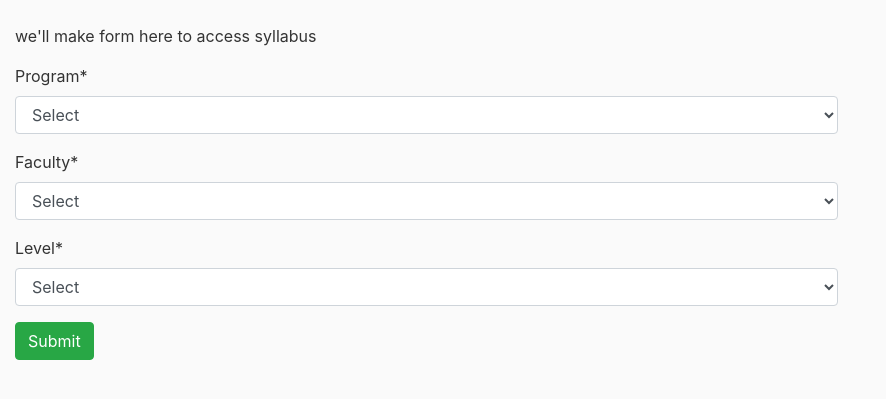
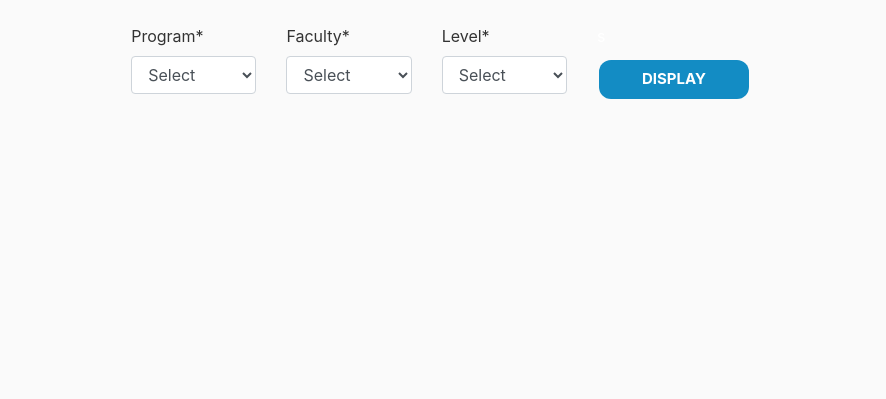
Before and after one commit to iamsims/SyllabusRepo, a Django app: page /syllabus/ in a window 1280 px wide. Shown: the part 56-455 px from the top of the page, without its empty margins (0-886 px from the left). Run offline with Django 3.2, Linux system fonts and the light colour scheme; tables that the repository leaves empty hold one stand-in row (values such as "Sample post"); some libraries are stand-ins or nearby versions.

Commit message:
Tables added

```diff
--- a/syllabus/admin.py
+++ b/syllabus/admin.py
@@ -1,5 +1,5 @@
 from django.contrib import admin
-from .models import Faculty,Level,Program,Subject,Syllabus,Specification
+from .models import Topic,Faculty,Level,Program,Subject,Syllabus,Specification
 # Register your models here.
 
 #so that this will show in admin page
@@ -9,3 +9,4 @@ admin.site.register(Level)
 admin.site.register(Syllabus)
 admin.site.register(Program)
 admin.site.register(Specification)
+admin.site.register(Topic)
--- a/syllabus/models.py
+++ b/syllabus/models.py
@@ -39,6 +39,12 @@ class Specification(models.Model):
         return (self.program.__str__() +self.faculty.__str__()+self.level.__str__())
 
 
+class Topic(models.Model):
+    title = models.CharField(max_length=100)
+
+    def __str__(self):
+        return self.title
+
 class Subject(models.Model):
     class Meta:
         verbose_name_plural='Subject'
@@ -56,6 +62,7 @@ class Subject(models.Model):
     theory_duration_hours = models.DecimalField(max_digits=2,decimal_places=1, null=True, blank=True)
     practical_duration_hours = models.DecimalField(max_digits=2,decimal_places=1, null=True, blank=True)
     exam_type = models.CharField(choices=choices.EXAM_TYPE_CHOICES,max_length=20, default='Theory')
+    topics = models.ManyToManyField(Topic)
     #Fculty.year, Program#because smae  b=subject in different programs , with different marks
 
     def __str__(self):
--- a/syllabus/static/syllabus/main.css
+++ b/syllabus/static/syllabus/main.css
@@ -82,3 +82,24 @@ body {
   .account-heading {
     font-size: 2.5rem;
   }
+
+  button{
+    background-color:green;
+    border: none;
+    color: white;
+    text-align: center;
+    /* display: inline-block; */
+    font-size: 16px;
+    margin: 4px 2px;
+    cursor: pointer;
+  }
+ .nav-bar {
+    display: table;
+    margin-right: auto;
+    margin-left: auto;
+  }
+  #query{
+      position:absolute;
+      top:20px;
+      left:0;
+  }
--- a/syllabus/templates/syllabus/home.html
+++ b/syllabus/templates/syllabus/home.html
@@ -3,19 +3,93 @@
 
 
 {%block content%}
-<p>we'll make form here to access syllabus </p>
-<form action="" method="POST" autocomplete="off">
-    {%csrf_token%}
-    {{form|crispy}}
-    <button type="submit" class="btn btn-success">Submit</button>
-</form>
- {%if check.condn %}
-    {%for key in name%}
-        <li>{{key}}</li>
-    {%endfor%}
-{%endif%}
+<!-- <p>we'll make form here to access syllabus </p> -->
+ <div class ="nav-bar">
+    <form action="" method="POST" autocomplete="off">
+        {%csrf_token%}
+        <div class ="row">
+            <div class ="col-md-3">
+                {{form.program|as_crispy_field}}
+            </div>
+            <div class ="col-md-3">
+                {{form.faculty|as_crispy_field}}
+            </div>
+            <div class ="col-md-3">
+                {{form.level|as_crispy_field}}
+            </div>
+            <div class="col-md-2 col-xs-2 col-sm-2 active" ; height: 100%;">
+                <label for="save btn btn-default" style="color:white">s</label><br>
+                <center style="height: 100%; ">
+                    <button type="submit" class="save btn btn-default" name= "process_btn" value="switching groups" style="border-radius:12px;cursor:pointer;color:#ffffff;background-color:#138cc4;border: none;font-size: 15px;width:150px; font-weight: bold; vertical-align: top;padding:8px;">DISPLAY</button>
+        <!--
+            <button id="btn-export" type="submit" class="save btn btn-default" name= "word_btn" value="switching groups" style="font-size: 15px; font-weight: bold; vertical-align: top; margin-top: 2% ;" onclick="PrintElem('a');">Export</button> -->
+                </center>
+            </div>
+            <!-- <div class ="col-md-1">
+            <form>
+                <label for="query" style="color:white">s</label><br>
+                <input type="text" id="query" name="qry" placeholder="Search.." ><br>
+            </form>
+            </div> -->
+        </div>
+    </form>
+</div>
+<br>
+<br>
+<br>
+<div id ='a'>
+    {%if check.condn%}
+        <center><div>
+        <table border=1 class="top_table" style="border: 1px solid #ddd;border-collapse: collapse;margin-left:20px;">
+        <thead>
 
-{%if user.is_authenticated%}
+    <tr>
+
+        <th width="15dp" id="code" style="font-weight: bold; font-size: 14px; text-align: center; padding-left: 3px; padding-right: 3px;border: 1px solid #ddd;font-family: Open Sans; color:#666666;"> Subject Name</th>
+        <th width="25dp" style="font-weight: bold; font-size: 14px; text-align: center; padding-left: 3px; padding-right: 3px;border: 1px solid #ddd;font-family: Open Sans;color:#666666;">Type
+        </th>
+        <th width="15%" style="font-weight: bold; font-size: 14px; text-align: center;padding-left: 3px; padding-right: 3px;border: 1px solid #ddd;font-family: Open Sans;color:#666666;">Exam<br>Type
+        </th>
+        <th width="10%" style="font-weight: bold; font-size: 14px; text-align: center;padding-left: 3px; padding-right: 3px;border: 1px solid #ddd;font-family: Open Sans;color:#666666;">Total <br/>Hours
+        </th>
+        <th width="10%" style="font-weight: bold; font-size: 14px; text-align: center;padding-left: 3px; padding-right: 3px;border: 1px solid #ddd;font-family: Open Sans;color:#666666;">Theory <br/> Total
+        </th>
+        <th width="10%" style="font-weight: bold; font-size: 14px; text-align: center;padding-left: 3px; padding-right: 3px;border: 1px solid #ddd;font-family: Open Sans;color:#666666;">Practical <br/> Total
+        </th>
+        <th width="10%" style="font-weight: bold; font-size: 14px; text-align: center;padding-left: 3px; padding-right: 3px;border: 1px solid #ddd;font-family: Open Sans;color:#666666;"> Total
+        </th>
+    </tr>
+        </thead>
+
+        {%for key in dic_list%}
+
+        <tbody>
+            <tr>
+
+                <td width="15dp" id="code" style="font-weight: bold; font-size: 14px; text-align: center; padding-left: 3px; padding-right: 3px;border: 1px solid #ddd;font-family: Open Sans; color:#666666;"> {{key.name}}
+                </td>
+                <td width="25dp" style="font-weight: bold; font-size: 14px; text-align: center; padding-left: 3px; padding-right: 3px;border: 1px solid #ddd;font-family: Open Sans;color:#666666;">{{key.type}}
+                </td>
+                <td width="10%" style="font-weight: bold; font-size: 14px; text-align: center;padding-left: 3px; padding-right: 3px;border: 1px solid #ddd;font-family: Open Sans;color:#666666;">{{key.extype}}
+                </td>
+                <td width="10%" style="font-weight: bold; font-size: 14px; text-align: center;padding-left: 3px; padding-right: 3px;border: 1px solid #ddd;font-family: Open Sans;color:#666666;"> {{key.hrs}}
+                </td>
+                <td width="10%" style="font-weight: bold; font-size: 14px; text-align: center;padding-left: 3px; padding-right: 3px;border: 1px solid #ddd;font-family: Open Sans;color:#666666;">{{key.theory}}
+                </td>
+                <td width="10%" style="font-weight: bold; font-size: 14px; text-align: center;padding-left: 3px; padding-right: 3px;border: 1px solid #ddd;font-family: Open Sans;color:#666666;">{{key.prac}}
+                </td>
+                <td width="15%" style="font-weight: bold; font-size: 14px; text-align: center;padding-left: 3px; padding-right: 3px;border: 1px solid #ddd;font-family: Open Sans;color:#666666;">{{key.total}}
+                </td>
+            </tr>
+        </tbody>
+        {%endfor%}
+     {%endif%}
+     </center>
+    </div>
+    </table>
+
+</div>
+<!-- {%if user.is_authenticated%}
 <a href="{% url 'add-syllabus' %}" class="btn btn-primary btn-lg active" role="button" aria-pressed="true">Add syllabus</a>
 {%endif%}
-{%endblock content%}
+{%endblock content%} -->
--- a/syllabus/views.py
+++ b/syllabus/views.py
@@ -19,7 +19,7 @@ def getjson(fac,lev,pro):
     return syllabus_id
 # Create your views here.
 def home(request):
-    name=[]
+    dic_list=[]
     check={'condn':0}
     if request.method == "GET":
         form = Choice()
@@ -34,8 +34,16 @@ def home(request):
         s_id = getjson(faculty,level,program)
         e = Subject.objects.all().filter(syllabus__id=s_id)
         for s in e:
-           name.append(s.subject_name)
-        return render(request, 'syllabus/home.html',{'form':form,'check':check,'name':name})
+            dic={}
+            dic['name']=s.subject_name
+            dic['type']=s.subject_type
+            dic['hrs']=s.Total_no_of_hours
+            dic['prac']=s.practical_final_total
+            dic['theory']=s.theory_final_total
+            dic['total']=s.marks_final_total
+            dic['extype']=s.exam_type
+            dic_list.append(dic)
+        return render(request, 'syllabus/home.html',{'form':form,'check':check,'dic_list':dic_list})
 
 def about(request):
     return render(request,'syllabus/about.html',{'title':'About'})
```
Also changed, not shown: syllabus/migrations/0002_auto_20200214_1845.py (added).
